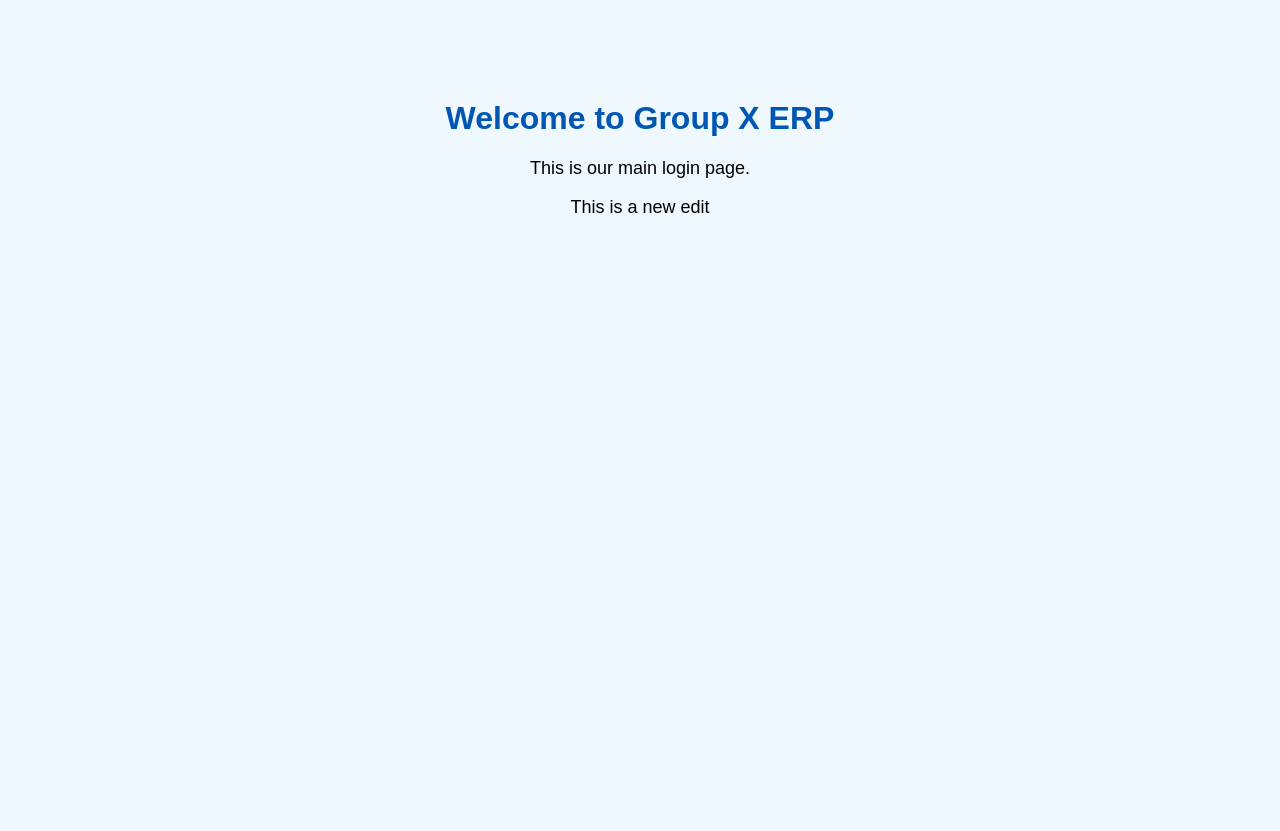
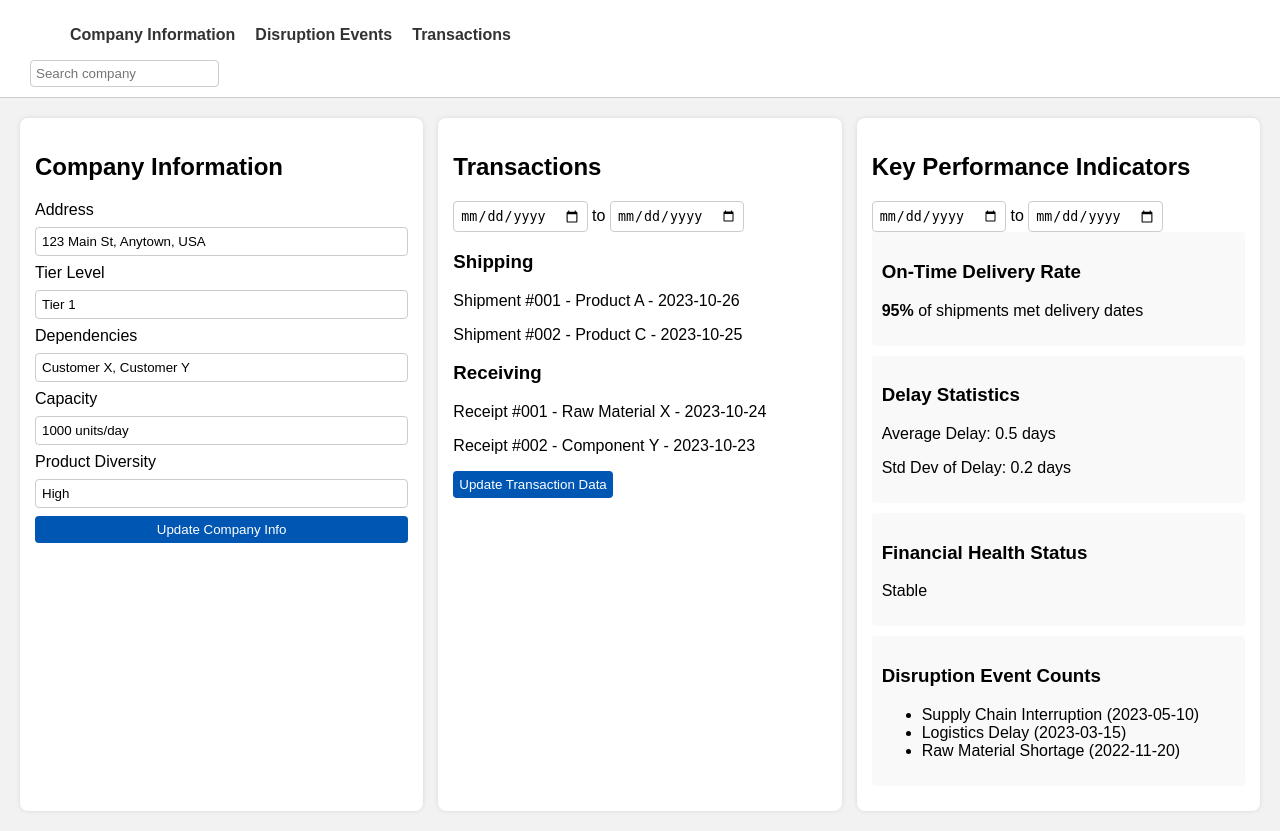
Before and after one commit to leopalacio/Enterprise-Resource-Planning-System, a PHP site: page / in a window 1280 px wide. Before the commit the page ends 213 px from the top, so only its background shows below. Run offline with PHP 8.4, Linux system fonts and the light colour scheme.

Commit message:
edited homepage layout

```diff
--- a/css/style.css
+++ b/css/style.css
@@ -1,14 +1,79 @@
 body {
-  background-color: #f0f8ff;
   font-family: Arial, sans-serif;
-  text-align: center;
-  margin-top: 100px;
+  background-color: #f2f2f2;
+  margin: 0;
+  padding: 0;
 }
 
-h1 {
-  color: #0056b3;
+header {
+  background-color: white;
+  padding: 10px 30px;
+  border-bottom: 1px solid #ccc;
+  display: flex;
+  justify-content: space-between;
+  align-items: center;
 }
 
-p {
-  font-size: 18px;
+.nav-tabs {
+  list-style: none;
+  display: flex;
+  gap: 20px;
 }
+
+.nav-tabs a {
+  text-decoration: none;
+  color: #333;
+  font-weight: bold;
+}
+
+.search-bar {
+  padding: 5px;
+  border-radius: 4px;
+  border: 1px solid #ccc;
+}
+
+.dashboard {
+  display: flex;
+  justify-content: space-around;
+  padding: 20px;
+  gap: 15px;
+}
+
+.panel {
+  background-color: white;
+  border-radius: 8px;
+  padding: 15px;
+  flex: 1;
+  box-shadow: 0 0 5px rgba(0,0,0,0.1);
+}
+
+.company-info form,
+.transactions form {
+  display: flex;
+  flex-direction: column;
+  gap: 8px;
+}
+
+input, button {
+  padding: 6px;
+  border-radius: 4px;
+  border: 1px solid #ccc;
+}
+
+button {
+  background-color: #0056b3;
+  color: white;
+  border: none;
+  cursor: pointer;
+}
+
+button:hover {
+  background-color: #00408d;
+}
+
+.kpi-box {
+  margin-bottom: 10px;
+  padding: 10px;
+  background-color: #f9f9f9;
+  border-radius: 4px;
+}
--- a/index.html
+++ b/index.html
@@ -1,12 +1,84 @@
 <!DOCTYPE html>
-<html>
+<html lang="en">
 <head>
-  <title>Group X ERP System</title>
+  <meta charset="UTF-8">
+  <meta name="viewport" content="width=device-width, initial-scale=1.0">
+  <title>Company Dashboard</title>
   <link rel="stylesheet" href="css/style.css">
 </head>
 <body>
-  <h1>Welcome to Group X ERP</h1>
-  <p>This is our main login page.</p>
-  <p>This is a new edit</p>
+  <header>
+    <nav>
+      <ul class="nav-tabs">
+        <li><a href="#">Company Information</a></li>
+        <li><a href="#">Disruption Events</a></li>
+        <li><a href="#">Transactions</a></li>
+      </ul>
+      <input type="text" placeholder="Search company" class="search-bar">
+    </nav>
+  </header>
+
+  <main class="dashboard">
+    <!-- Left Column -->
+    <section class="panel company-info">
+      <h2>Company Information</h2>
+      <form>
+        <label>Address</label><input type="text" value="123 Main St, Anytown, USA">
+        <label>Tier Level</label><input type="text" value="Tier 1">
+        <label>Dependencies</label><input type="text" value="Customer X, Customer Y">
+        <label>Capacity</label><input type="text" value="1000 units/day">
+        <label>Product Diversity</label><input type="text" value="High">
+        <button>Update Company Info</button>
+      </form>
+    </section>
+
+    <!-- Middle Column -->
+    <section class="panel transactions">
+      <h2>Transactions</h2>
+      <div class="date-range">
+        <input type="date"> to <input type="date">
+      </div>
+      <div class="data-box">
+        <h3>Shipping</h3>
+        <p>Shipment #001 - Product A - 2023-10-26</p>
+        <p>Shipment #002 - Product C - 2023-10-25</p>
+      </div>
+      <div class="data-box">
+        <h3>Receiving</h3>
+        <p>Receipt #001 - Raw Material X - 2023-10-24</p>
+        <p>Receipt #002 - Component Y - 2023-10-23</p>
+      </div>
+      <button>Update Transaction Data</button>
+    </section>
+
+    <!-- Right Column -->
+    <section class="panel kpis">
+      <h2>Key Performance Indicators</h2>
+      <div class="date-range">
+        <input type="date"> to <input type="date">
+      </div>
+      <div class="kpi-box">
+        <h3>On-Time Delivery Rate</h3>
+        <p><strong>95%</strong> of shipments met delivery dates</p>
+      </div>
+      <div class="kpi-box">
+        <h3>Delay Statistics</h3>
+        <p>Average Delay: 0.5 days</p>
+        <p>Std Dev of Delay: 0.2 days</p>
+      </div>
+      <div class="kpi-box">
+        <h3>Financial Health Status</h3>
+        <p>Stable</p>
+      </div>
+      <div class="kpi-box">
+        <h3>Disruption Event Counts</h3>
+        <ul>
+          <li>Supply Chain Interruption (2023-05-10)</li>
+          <li>Logistics Delay (2023-03-15)</li>
+          <li>Raw Material Shortage (2022-11-20)</li>
+        </ul>
+      </div>
+    </section>
+  </main>
 </body>
 </html>
```
